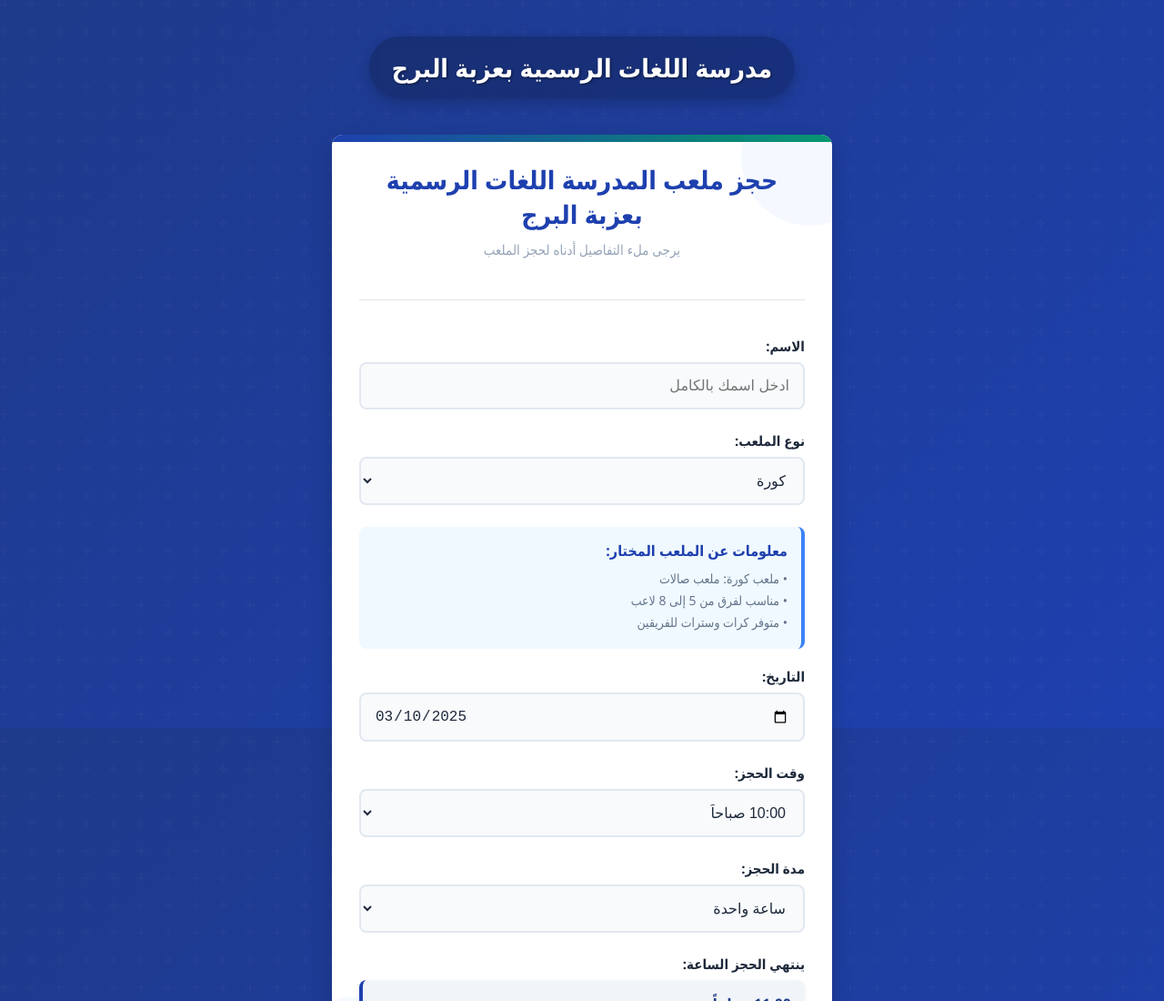
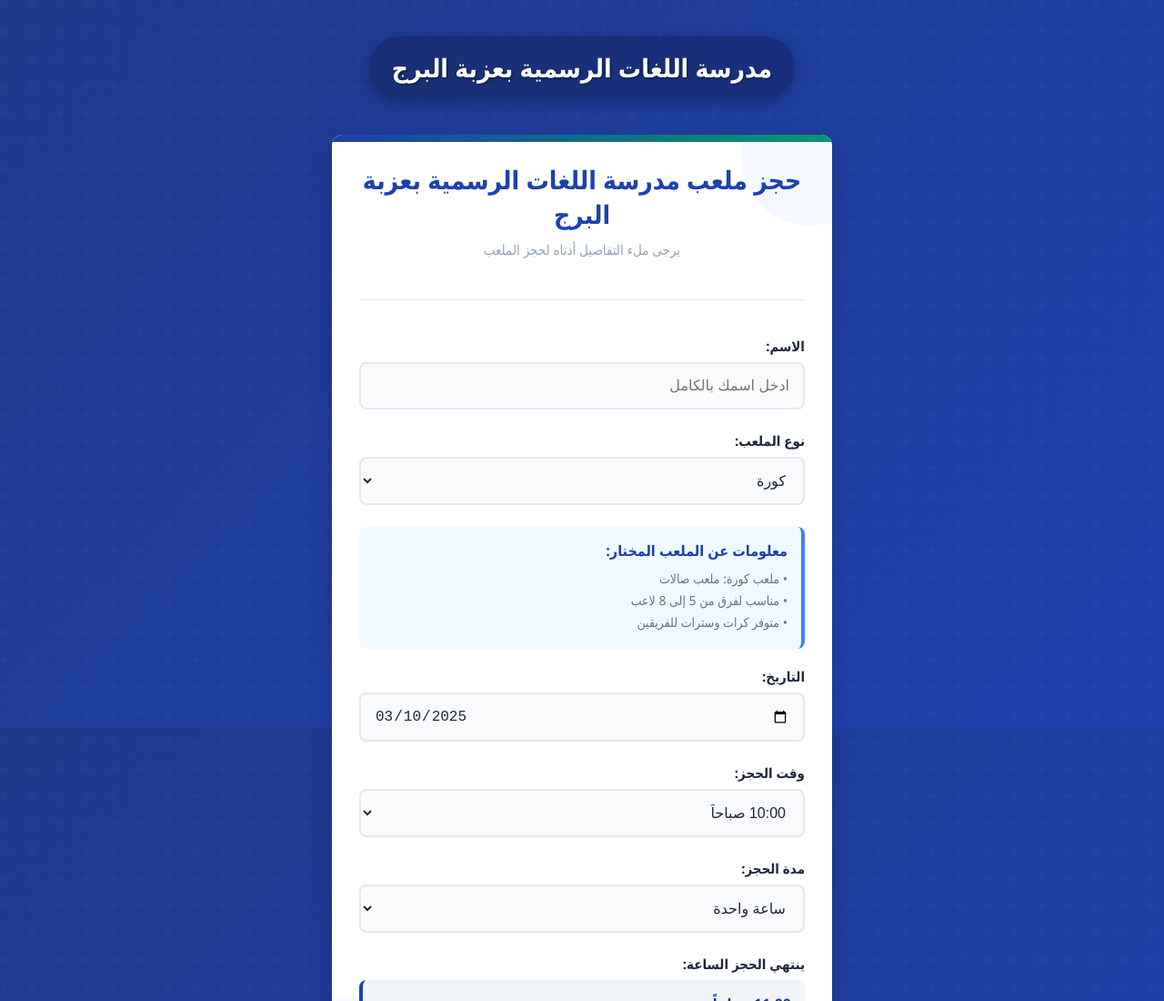
Before and after one commit to AbdelrahmanM1/7gz, a plain HTML site: page index.html in a window 1280 px wide. Shown: the top 1100 px of the page at 91% size. Drawn offline with Linux system fonts and the light colour scheme.

Commit message:
Update index.html

```diff
--- a/index.html
+++ b/index.html
@@ -403,7 +403,7 @@
             <div class="decoration decoration-2"></div>
 
             <div class="header">
-                <h1>حجز ملعب المدرسة اللغات الرسمية بعزبة البرج</h1>
+                <h1>حجز ملعب مدرسة اللغات الرسمية بعزبة البرج</h1>
                 <div class="subtitle">يرجى ملء التفاصيل أدناه لحجز الملعب</div>
             </div>
 
```
